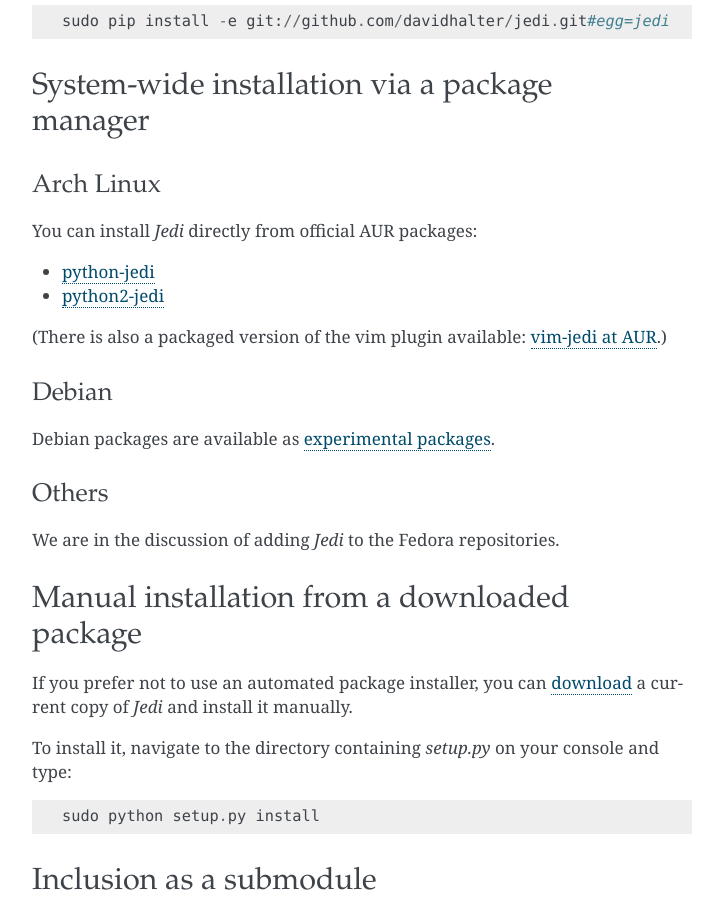
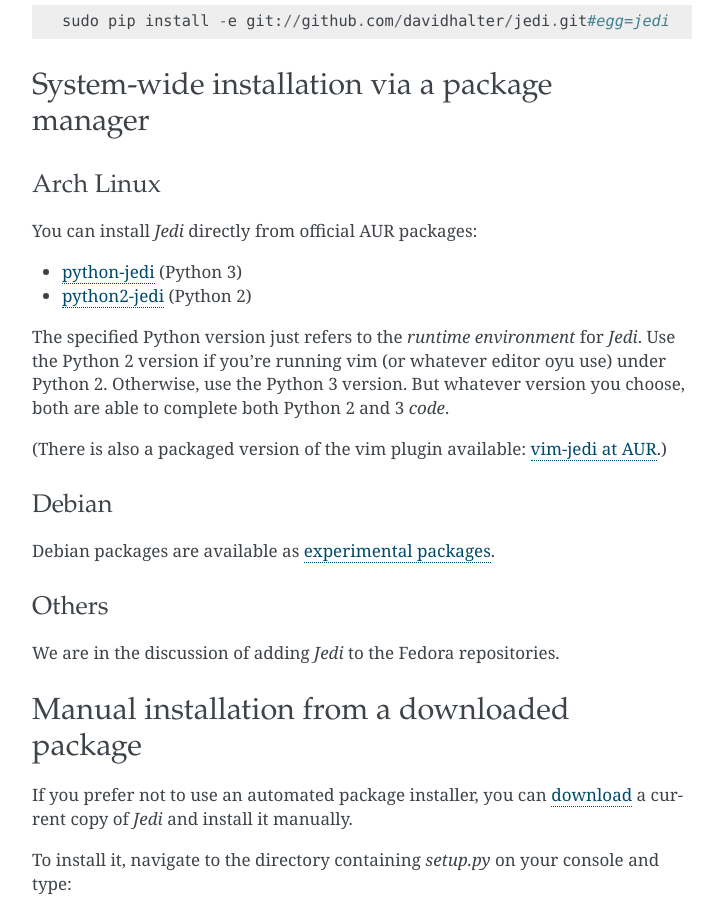
Before and after one commit to davidhalter/jedi, a Sphinx documentation site: the page built from docs/docs/installation.rst, in a window 1280 px wide and 900 px high, scrolled down 509 px. Shown: the whole window, without its empty margins (388-1111 px from the left). Built offline with Sphinx 7.4.7, drawn with Linux system fonts in a browser that asks for light colours.

Commit message:
Added remark about Python versions to installation docs

```diff
--- a/docs/docs/installation.rst
+++ b/docs/docs/installation.rst
@@ -32,8 +32,13 @@
 
 You can install |jedi| directly from official AUR packages:
 
-- `python-jedi <https://aur.archlinux.org/packages/python-jedi/>`__
-- `python2-jedi <https://aur.archlinux.org/packages/python2-jedi/>`__
+- `python-jedi <https://aur.archlinux.org/packages/python-jedi/>`__ (Python 3)
+- `python2-jedi <https://aur.archlinux.org/packages/python2-jedi/>`__ (Python 2)
+
+The specified Python version just refers to the *runtime environment* for
+|jedi|. Use the Python 2 version if you're running vim (or whatever editor oyu
+use) under Python 2. Otherwise, use the Python 3 version. But whatever version
+you choose, both are able to complete both Python 2 and 3 *code*.
 
 (There is also a packaged version of the vim plugin available: `vim-jedi at AUR
 <https://aur.archlinux.org/packages/vim-jedi/>`__.)
```
